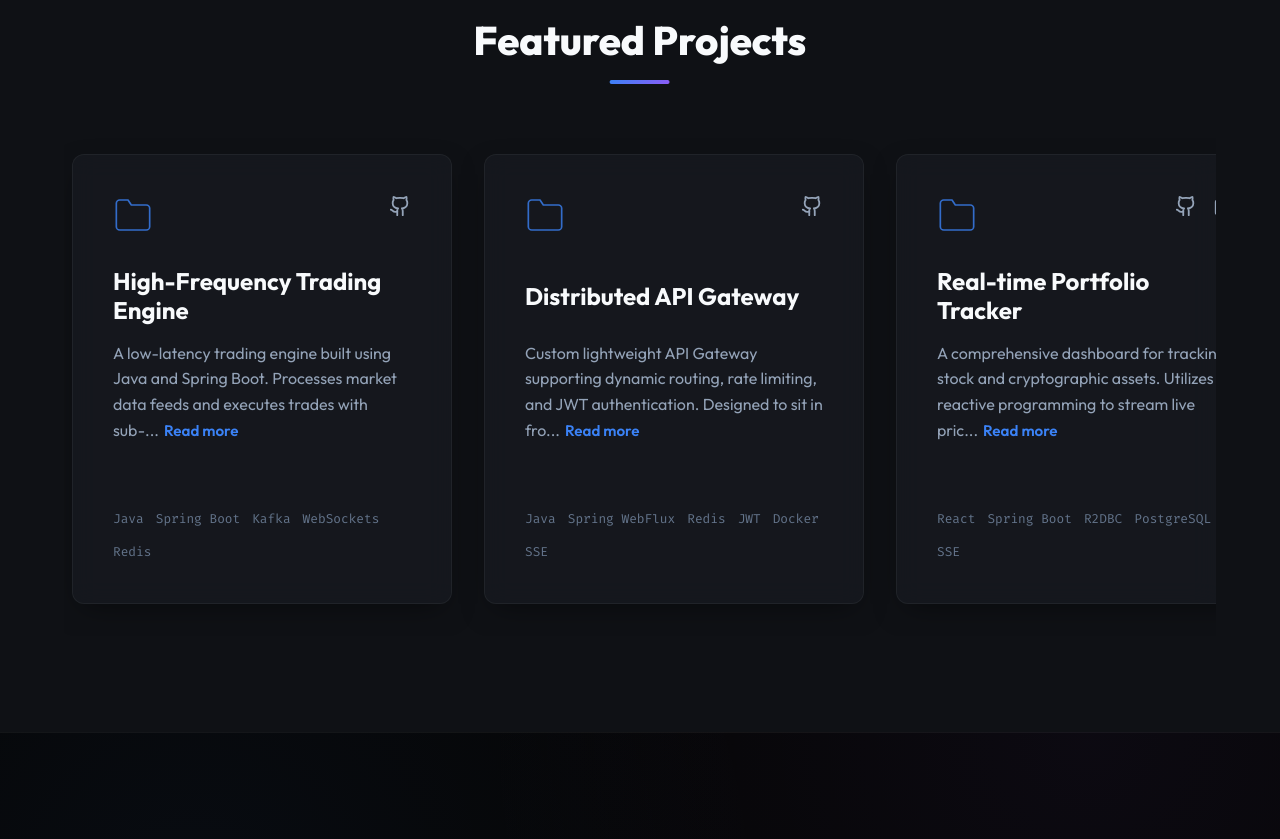
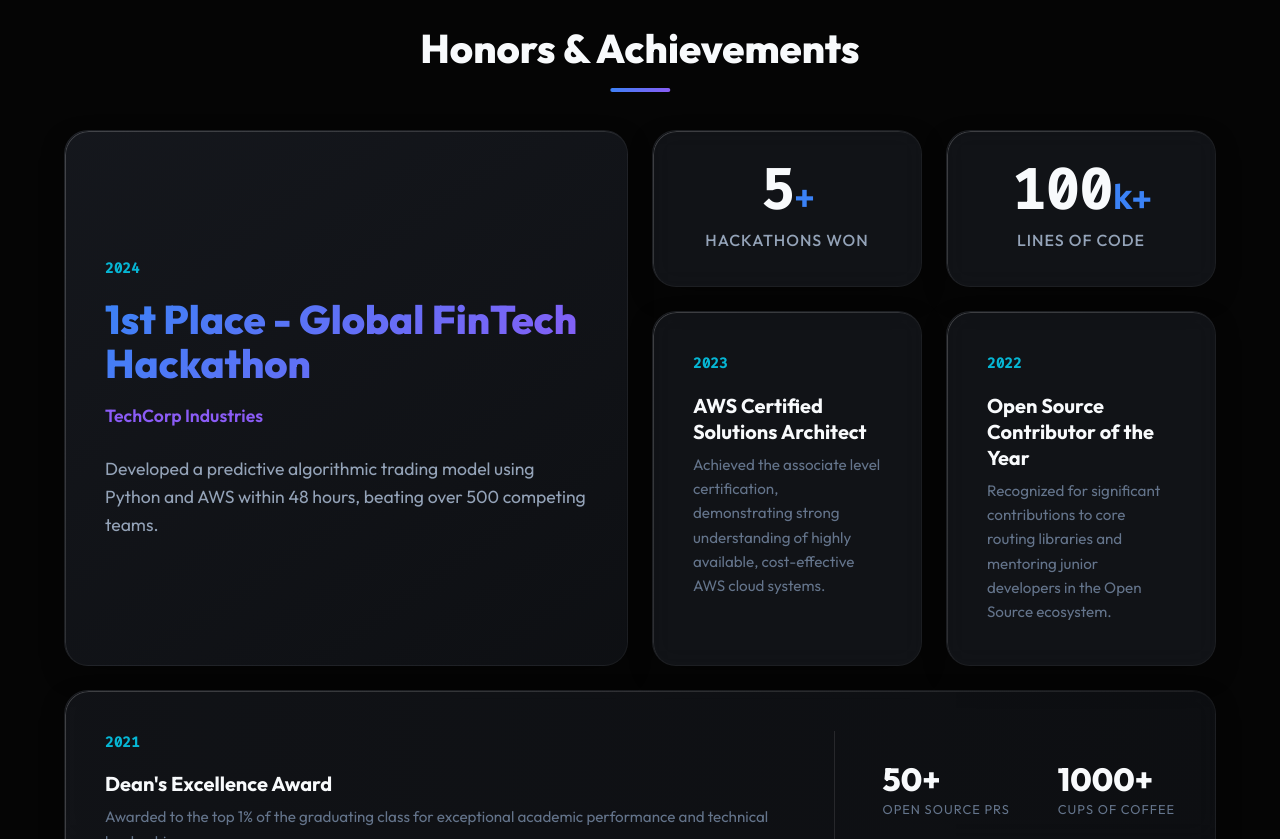
Before and after one commit to adz-313/portfolio, a React (Vite) app: page / in a window 1280 px wide. Shown: the part 2700-3539 px from the top of the page. Built offline with nearby package versions, Linux system fonts and the light colour scheme.

Commit message:
Added achievements section

```diff
--- a/src/App.jsx
+++ b/src/App.jsx
@@ -3,6 +3,7 @@ import Navbar from './components/Navbar';
 import HeroSection from './components/HeroSection';
 import AboutSection from './components/AboutSection';
 import ExperienceSection from './components/ExperienceSection';
+import AchievementsSection from './components/Achievements3/Achievements3';
 import ProjectsSection from './components/ProjectsSection';
 import ContactSection from './components/ContactSection';
 import Footer from './components/Footer';
@@ -15,6 +16,7 @@ function App() {
         <HeroSection />
         <AboutSection />
         <ExperienceSection />
+        <AchievementsSection />
         <ProjectsSection />
         <ContactSection />
       </main>
--- /dev/null
+++ b/src/components/Achievements3/Achievements3.css
@@ -0,0 +1,241 @@
+.achievements3-section {
+  position: relative;
+  z-index: 5;
+  background-color: var(--bg-primary);
+  padding-bottom: 6rem;
+}
+
+.achieve-bento-grid {
+  display: grid;
+  grid-template-columns: repeat(4, 1fr);
+  grid-template-rows: auto auto auto;
+  gap: 1.5rem;
+  max-width: 1200px;
+  margin: 0 auto;
+}
+
+.achieve-card {
+  position: relative;
+  padding: 2.5rem;
+  border-radius: var(--radius-lg);
+  display: flex;
+  flex-direction: column;
+  overflow: hidden;
+}
+
+/* Base glowing border */
+.achieve-card::before {
+  content: '';
+  position: absolute;
+  top: 0; left: 0; width: 100%; height: 100%;
+  border-radius: var(--radius-lg);
+  padding: 1px;
+  background: linear-gradient(135deg, rgba(255, 255, 255, 0.2), rgba(255, 255, 255, 0.05));
+  -webkit-mask: linear-gradient(#fff 0 0) content-box, linear-gradient(#fff 0 0);
+  mask: linear-gradient(#fff 0 0) content-box, linear-gradient(#fff 0 0);
+  -webkit-mask-composite: xor;
+  mask-composite: exclude;
+  pointer-events: none;
+  transition: opacity 0.4s ease;
+}
+
+.hover-glow {
+  transition: var(--transition-bounce);
+}
+
+.hover-glow:hover {
+  transform: translateY(-8px);
+  box-shadow: 0 15px 30px -15px rgba(0, 0, 0, 0.8), 0 0 25px -5px rgba(59, 130, 246, 0.15);
+  background: rgba(30, 34, 42, 0.6);
+}
+
+.hover-glow:hover::before {
+  background: linear-gradient(135deg, rgba(255, 255, 255, 0.2) 0%, rgba(255, 255, 255, 0.02) 100%);
+}
+
+/* Layout Sizes */
+.achieve-bento-main {
+  grid-column: span 2;
+  grid-row: span 2;
+  background: linear-gradient(145deg, rgba(26, 29, 36, 0.8), rgba(15, 17, 21, 0.9));
+  justify-content: center;
+}
+
+.achieve-stats-container {
+  grid-column: span 2;
+  display: grid;
+  grid-template-columns: 1fr 1fr;
+  gap: 1.5rem;
+}
+
+.achieve-stat-card {
+  align-items: center;
+  justify-content: center;
+  text-align: center;
+  padding: 2rem;
+}
+
+.achieve-bento-medium {
+  grid-column: span 1;
+}
+
+.achieve-bento-wide {
+  grid-column: span 4;
+  flex-direction: row;
+  align-items: center;
+  justify-content: space-between;
+  background: linear-gradient(90deg, rgba(26, 29, 36, 0.6), rgba(15, 17, 21, 0.8));
+}
+
+.wide-content-left {
+  flex: 1;
+  padding-right: 2rem;
+  border-right: 1px solid rgba(255,255,255,0.1);
+}
+
+.wide-content-right {
+  display: flex;
+  gap: 3rem;
+  padding-left: 3rem;
+  min-width: 300px;
+}
+
+/* Typography elements */
+.bento-year {
+  color: var(--accent-cyan);
+  font-family: var(--font-mono);
+  font-size: 0.9rem;
+  font-weight: 700;
+  margin-bottom: 1rem;
+}
+
+.bento-title-large {
+  font-size: 2.5rem;
+  font-weight: 800;
+  background: var(--accent-gradient);
+  -webkit-background-clip: text;
+  background-clip: text;
+  color: transparent;
+  line-height: 1.1;
+  margin-bottom: 1rem;
+}
+
+.bento-title-medium {
+  font-size: 1.25rem;
+  font-weight: 700;
+  color: var(--text-primary);
+  margin-bottom: 0.5rem;
+  line-height: 1.3;
+}
+
+.bento-org {
+  color: var(--accent-purple);
+  font-size: 1.1rem;
+  font-weight: 600;
+  margin-bottom: 1.5rem;
+}
+
+.bento-desc {
+  color: var(--text-secondary);
+  font-size: 1.1rem;
+  line-height: 1.6;
+}
+
+.bento-desc-small {
+  color: var(--text-tertiary);
+  font-size: 0.95rem;
+  line-height: 1.6;
+}
+
+/* Stats */
+.stat-number {
+  margin-bottom: 0.5rem;
+}
+
+.stat-value {
+  font-size: 3.5rem;
+  font-weight: 800;
+  color: var(--text-primary);
+  line-height: 1;
+}
+
+.stat-suffix {
+  font-size: 2rem;
+  color: var(--accent-blue);
+  font-weight: 700;
+}
+
+.stat-label {
+  color: var(--text-secondary);
+  font-size: 1rem;
+  text-transform: uppercase;
+  letter-spacing: 1px;
+}
+
+.mini-stat {
+  display: flex;
+  flex-direction: column;
+}
+
+.mini-stat-val {
+  font-size: 2rem;
+  font-weight: 800;
+  color: var(--text-primary);
+  line-height: 1;
+  margin-bottom: 0.25rem;
+}
+
+.mini-stat-lbl {
+  color: var(--text-tertiary);
+  font-size: 0.8rem;
+  text-transform: uppercase;
+  letter-spacing: 1px;
+}
+
+@media (max-width: 992px) {
+  .achieve-bento-grid {
+    grid-template-columns: 1fr 1fr;
+  }
+
+  .achieve-bento-main {
+    grid-column: span 2;
+  }
+
+  .achieve-bento-medium {
+    grid-column: span 1;
+  }
+
+  .achieve-bento-wide {
+    grid-column: span 2;
+    flex-direction: column;
+    align-items: flex-start;
+  }
+
+  .wide-content-left {
+    border-right: none;
+    border-bottom: 1px solid rgba(255,255,255,0.1);
+    padding-right: 0;
+    padding-bottom: 2rem;
+    margin-bottom: 2rem;
+    width: 100%;
+  }
+
+  .wide-content-right {
+    padding-left: 0;
+    width: 100%;
+    justify-content: space-around;
+  }
+}
+
+@media (max-width: 768px) {
+  .achieve-bento-grid {
+    grid-template-columns: 1fr;
+  }
+
+  .achieve-stats-container,
+  .achieve-bento-main,
+  .achieve-bento-medium,
+  .achieve-bento-wide {
+    grid-column: span 1;
+  }
+}
--- /dev/null
+++ b/src/components/Achievements3/Achievements3.jsx
@@ -0,0 +1,65 @@
+import React from 'react';
+import './Achievements3.css';
+import { achievementsData } from '../../data/achievementsData';
+
+const Achievements3 = () => {
+  return (
+    <section id="achievements" className="section achievements3-section">
+      <div className="container">
+        <h2 className="section-title">{achievementsData.title}</h2>
+
+        <div className="achieve-bento-grid">
+          {/* Large Highlight Card */}
+          <div className="achieve-card achieve-bento-main glass-card hover-glow">
+            <div className="bento-year">{achievementsData.items[0].year}</div>
+            <h3 className="bento-title-large">{achievementsData.items[0].title}</h3>
+            <div className="bento-org">{achievementsData.items[0].organization}</div>
+            <p className="bento-desc">{achievementsData.items[0].description}</p>
+          </div>
+
+          {/* Stat Cards Row */}
+          <div className="achieve-stats-container">
+            {achievementsData.stats.slice(0, 2).map((stat, index) => (
+              <div key={index} className="achieve-card achieve-stat-card glass-card hover-glow">
+                <div className="stat-number">
+                  <span className="stat-value">{stat.value}</span>
+                  <span className="stat-suffix">{stat.suffix}</span>
+                </div>
+                <div className="stat-label">{stat.label}</div>
+              </div>
+            ))}
+          </div>
+
+          {/* Medium Cards */}
+          {achievementsData.items.slice(1, 3).map((item, index) => (
+            <div key={item.id} className="achieve-card achieve-bento-medium glass-card hover-glow">
+              <div className="bento-year">{item.year}</div>
+              <h3 className="bento-title-medium">{item.title}</h3>
+              <p className="bento-desc-small">{item.description}</p>
+            </div>
+          ))}
+
+          {/* Bottom Wide Card combining stats and final item */}
+           <div className="achieve-card achieve-bento-wide glass-card hover-glow">
+              <div className="wide-content-left">
+                <div className="bento-year">{achievementsData.items[3].year}</div>
+                <h3 className="bento-title-medium">{achievementsData.items[3].title}</h3>
+                <p className="bento-desc-small">{achievementsData.items[3].description}</p>
+              </div>
+              <div className="wide-content-right">
+                {achievementsData.stats.slice(2, 4).map((stat, index) => (
+                  <div key={index} className="mini-stat">
+                    <div className="mini-stat-val">{stat.value}{stat.suffix}</div>
+                    <div className="mini-stat-lbl">{stat.label}</div>
+                  </div>
+                ))}
+              </div>
+          </div>
+
+        </div>
+      </div>
+    </section>
+  );
+};
+
+export default Achievements3;
--- /dev/null
+++ b/src/data/achievementsData.js
@@ -0,0 +1,43 @@
+export const achievementsData = {
+  title: "Honors & Achievements",
+  items: [
+    {
+      id: 1,
+      year: "2024",
+      title: "1st Place - Global FinTech Hackathon",
+      organization: "TechCorp Industries",
+      description: "Developed a predictive algorithmic trading model using Python and AWS within 48 hours, beating over 500 competing teams.",
+      icon: "trophy" // Can map to specific SVG later
+    },
+    {
+      id: 2,
+      year: "2023",
+      title: "AWS Certified Solutions Architect",
+      organization: "Amazon Web Services",
+      description: "Achieved the associate level certification, demonstrating strong understanding of highly available, cost-effective AWS cloud systems.",
+      icon: "certificate"
+    },
+    {
+      id: 3,
+      year: "2022",
+      title: "Open Source Contributor of the Year",
+      organization: "React Community",
+      description: "Recognized for significant contributions to core routing libraries and mentoring junior developers in the Open Source ecosystem.",
+      icon: "star"
+    },
+    {
+      id: 4,
+      year: "2021",
+      title: "Dean's Excellence Award",
+      organization: "University Name",
+      description: "Awarded to the top 1% of the graduating class for exceptional academic performance and technical leadership.",
+      icon: "medal"
+    }
+  ],
+  stats: [
+    { label: "Hackathons Won", value: "5", suffix: "+" },
+    { label: "Lines of Code", value: "100", suffix: "k+" },
+    { label: "Open Source PRs", value: "50", suffix: "+" },
+    { label: "Cups of Coffee", value: "1000", suffix: "+" }
+  ]
+};
```
